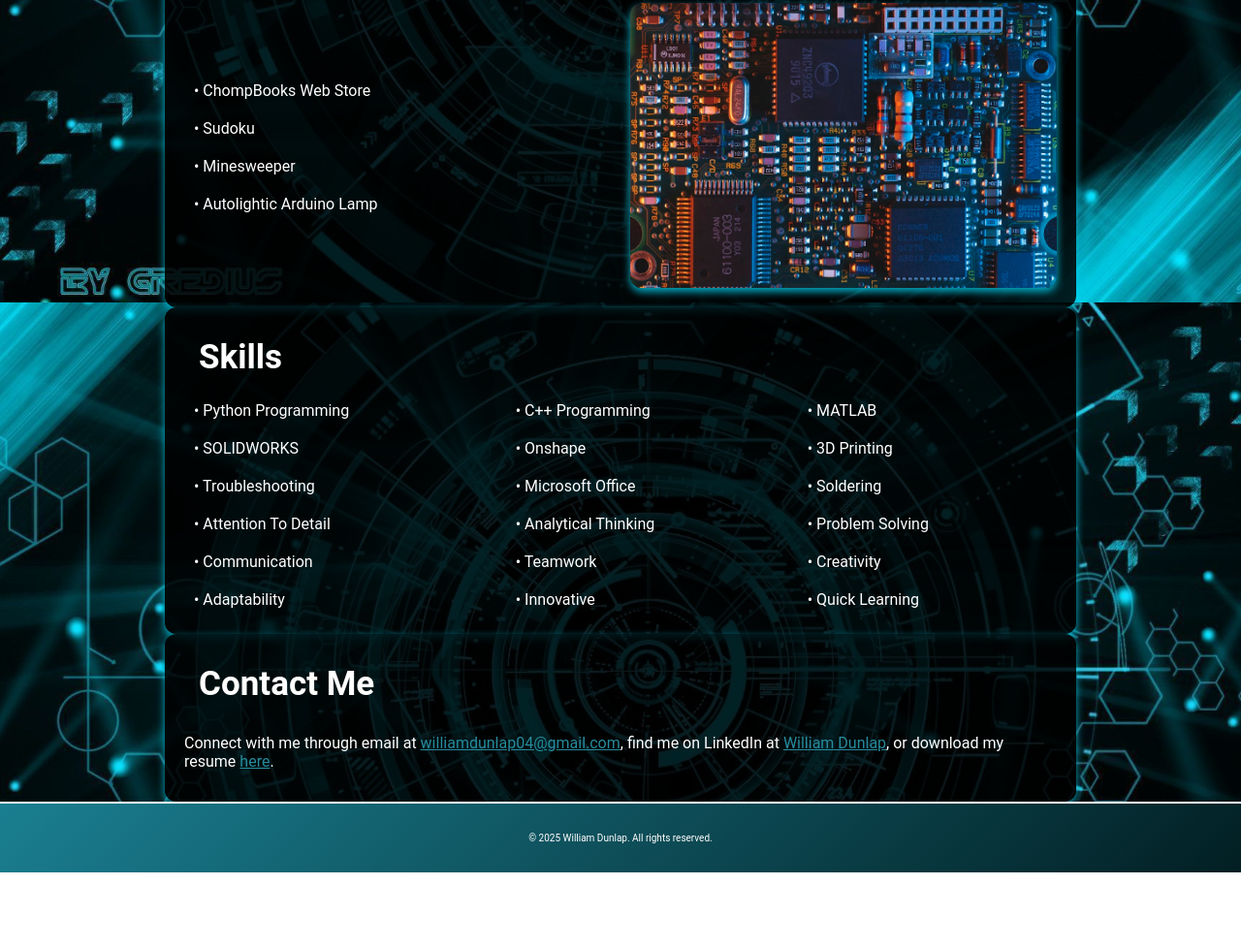
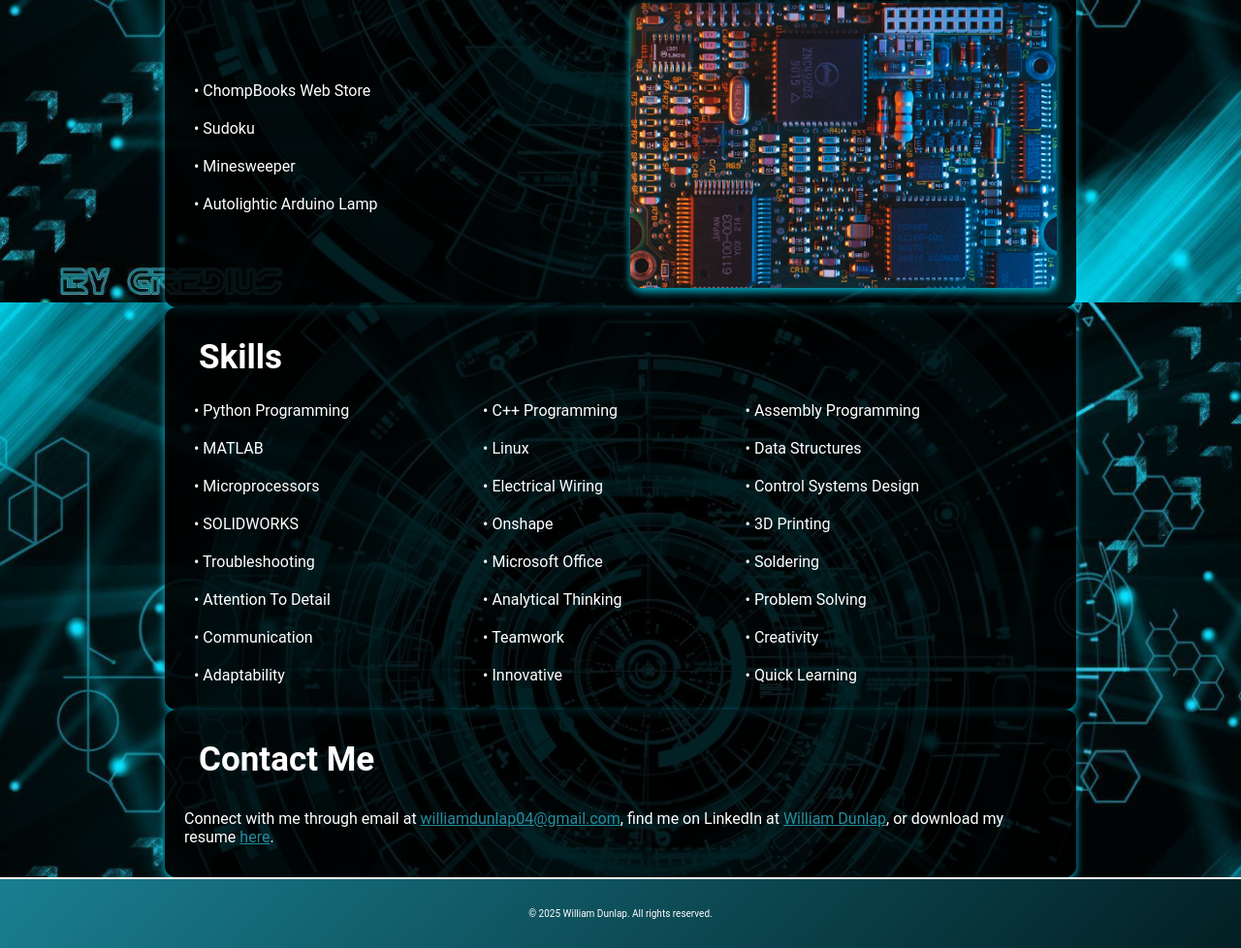
Before and after one commit to William-Dunlap/William-Dunlap.github.io, a plain HTML site: page index.html in a window 1280 px wide. Shown: the part 2088-3066 px from the top of the page at 97% size. Before the commit the page ends 2988 px from the top, so only its background shows below. Drawn offline with Linux system fonts and the light colour scheme.

Commit message:
Adds a few skills

```diff
--- a/index.html
+++ b/index.html
@@ -128,7 +128,17 @@
         <tr>
             <td>&#8226; Python Programming</td>
             <td>&#8226; C++ Programming</td>
+	        <td>&#8226; Assembly Programming</td>
+        </tr>
+        <tr>
             <td>&#8226; MATLAB</td>
+            <td>&#8226; Linux</td>
+            <td>&#8226; Data Structures</td>
+        </tr>
+        <tr>
+            <td>&#8226; Microprocessors</td>
+            <td>&#8226; Electrical Wiring</td>
+            <td>&#8226; Control Systems Design</td>
         </tr>
         <tr>
             <td>&#8226; SOLIDWORKS</td>
@@ -156,6 +166,7 @@
 	        <td>&#8226; Quick Learning</td>
         </tr>
 
+
         <!-- Add more rows as needed -->
     </table>
 </section>
```
Lines whose indentation alone changed are shown as unchanged.
